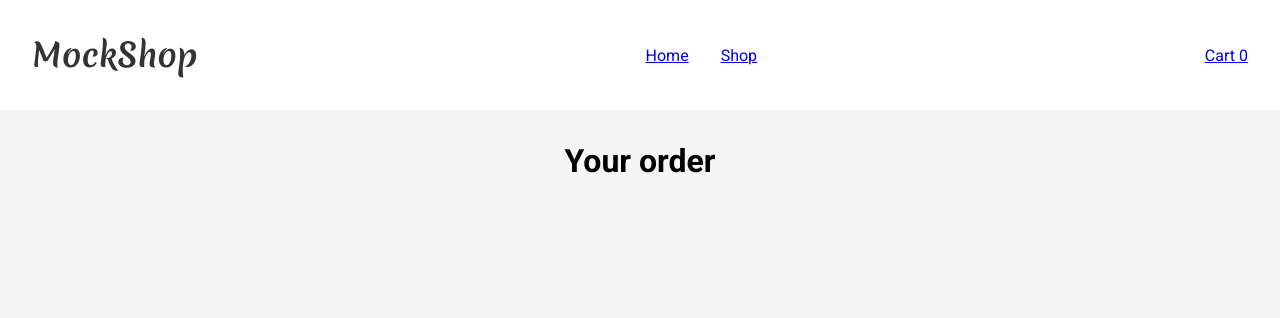
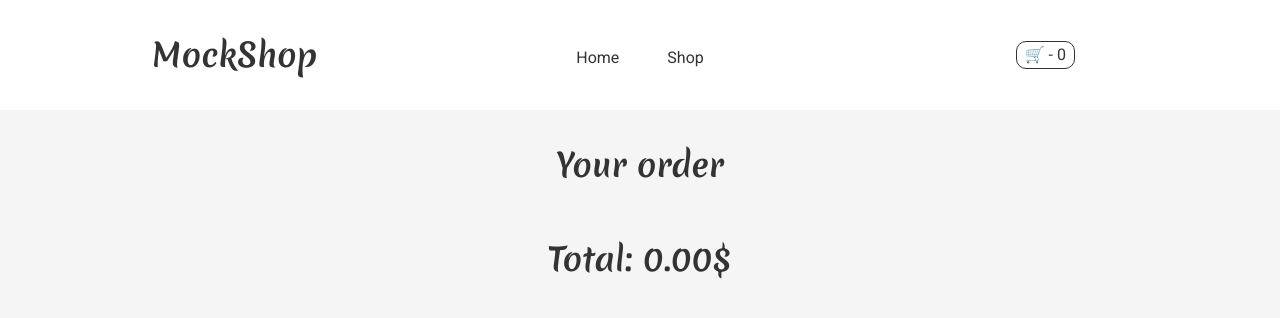
Before and after one commit to ViacheslavHirshev/Shopping-cart, a React (Vite) app: page /cart in a window 1280 px wide. Shown: the top 318 px of the page. Built offline with nearby package versions, Linux system fonts and the light colour scheme; no server answers; a web font is replaced by a local one.

Commit message:
Updated components and styles Changed rating display to stars Changed cart items layout and other styles Item count can be changed on cart-page now

```diff
--- a/package.json
+++ b/package.json
@@ -12,7 +12,8 @@
   "dependencies": {
     "react": "^19.0.0",
     "react-dom": "^19.0.0",
-    "react-router-dom": "^7.6.0"
+    "react-router-dom": "^7.6.0",
+    "react-toastify": "^11.0.5"
   },
   "devDependencies": {
     "@eslint/js": "^9.21.0",
--- a/src/App.tsx
+++ b/src/App.tsx
@@ -4,6 +4,7 @@ import { Outlet } from "react-router-dom"
 import { Item, CartItem } from "./types.ts"
 import { getData } from "./utils.ts"
 import { ItemContext } from "./context.ts"
+import { ToastContainer } from "react-toastify"
 
 
 function App()
@@ -27,14 +28,33 @@ function App()
     setCartItems([...cartItems, { id: itemId, count }]);
   }
 
+  function handleCountIncrement(id: number): void
+  {
+    setCartItems(prevItems => prevItems.map(item =>
+      item.id === id
+        ? { ...item, count: item.count + 1 }
+        : item
+    ))
+  }
+
+  function handleCountDecrement(id: number): void
+  {
+    setCartItems(prevItems => prevItems.map(item =>
+      item.id === id
+        ? { ...item, count: item.count - 1 }
+        : item
+    ))
+  }
+
   return (
     <>
-      <ItemContext.Provider value={{ items, cartItems, addItemInCartById }}>
+      <ItemContext.Provider value={{ items, cartItems, handleCountIncrement, handleCountDecrement, addItemInCartById }}>
         <NavBar />
         <main>
           <Outlet />
         </main>
       </ItemContext.Provider>
+      <ToastContainer />
     </>
   );
 }
--- a/src/Components/CartPage.tsx
+++ b/src/Components/CartPage.tsx
@@ -3,11 +3,34 @@ import { ItemContext } from "../context.ts";
 
 function CartPage()
 {
-    const { items, cartItems } = useContext(ItemContext);
+    const { items, cartItems, handleCountIncrement, handleCountDecrement } = useContext(ItemContext);
+
+    function increaseCartItemCount(id: number): void
+    {
+        const cartItem = cartItems.find(item => item.id === id);
+
+        if (!cartItem || cartItem.count >= 10)
+            return;
+
+        handleCountIncrement(id);
+    }
+
+    function decreaseCartItemCount(id: number): void
+    {
+        const cartItem = cartItems.find(item => item.id === id);
+
+        if (!cartItem || cartItem.count <= 1)
+            return;
+
+        handleCountDecrement(id);
+    }
 
     function handleTitle(title: string): string
     {
-        return title.slice(0, 15).padEnd(18, ".");
+        if (title.length > 28)
+            return title.slice(0, 25).padEnd(28, ".");
+
+        return title;
     }
 
     function handlePrice(price: number, count: number): string
@@ -15,11 +38,32 @@ function CartPage()
         return (price * count).toFixed(2);
     }
 
+    function calculateTotalPrice(): string
+    {
+        let totalPrice = 0;
+
+        if (cartItems.length === 0)
+            return "0.00$";
+
+        for (const cartItem of cartItems)
+        {
+            const item = items.find(item => item.id === cartItem.id);
+
+            if (item)
+            {
+                totalPrice += item.price * cartItem.count;
+            }
+        }
+
+        return totalPrice.toFixed(2) + "$";
+    }
+
     return (
         <div className="cart-page">
             <h2>Your order</h2>
             <div className="cart-items">
-                {cartItems.map(cartItem =>
+                {
+                    cartItems.map(cartItem =>
                     {
                         const item = items.find(item => item.id === cartItem.id);
                         if (!item) return null;
@@ -28,11 +72,31 @@ function CartPage()
                             <div className="cart-item" key={item.id}>
                                 <img src={item.image} alt="Item" />
                                 <h3>{handleTitle(item.title)}</h3>
-                            <p className="cart-item-price">Price: <span>{handlePrice(item.price, cartItem.count)}$</span></p>
-                            <p className="cart-item-count">Count: <span>{cartItem.count}</span></p>
+                                <span className="cart-item-price">
+                                    Price: <span>{handlePrice(item.price, cartItem.count)}$</span>
+                                </span>
+                                <span className="cart-item-count">
+                                    Count:
+                                    <span onClick={() => decreaseCartItemCount(item.id)}>
+                                        -
+                                    </span>
+
+                                    {cartItem.count}
+
+                                    <span onClick={() => increaseCartItemCount(item.id)}>
+                                        +
+                                    </span>
+                                </span>
+                                <span className="remove-icon">
+                                    🗑️
+                                </span>
                             </div>
                         );
-                })}
+                    })
+                }
+            </div>
+            <div className="cart-total">
+                <h2>Total: {calculateTotalPrice()}</h2>
             </div>
         </div>
     );
--- a/src/Components/NavBar.tsx
+++ b/src/Components/NavBar.tsx
@@ -1,4 +1,4 @@
-import { Link } from "react-router-dom";
+import { NavLink } from "react-router-dom";
 import { ItemContext } from "../context.ts";
 import { useContext } from "react";
 
@@ -10,11 +10,11 @@ function NavBar()
     return (
         <nav className="navbar">
             <h1>MockShop</h1>
-            <div className="links">
-                <div><Link to="home">Home</Link></div>
-                <div><Link to="shop">Shop</Link></div>
-            </div>
-            <div><Link to="cart">Cart {cartCount}</Link></div>
+            <ul>
+                <li ><NavLink to="home" className={({ isActive }) => isActive ? "active" : ""}>Home</NavLink></li>
+                <li><NavLink to="shop" className={({ isActive }) => isActive ? "active" : ""}>Shop</NavLink></li>
+            </ul>
+            <div><NavLink to="cart" className={({ isActive }) => isActive ? "active" : ""}>🛒 - {cartCount}</NavLink></div>
         </nav>
     );
 }
--- a/src/Components/ShopPage.tsx
+++ b/src/Components/ShopPage.tsx
@@ -6,18 +6,31 @@ function ShopPage()
 {
     const { items } = useContext(ItemContext);
 
+    function handleTitle(title: string): string
+    {
+        if (title.length > 45)
+            return title.slice(0, 42).padEnd(45, ".");
+
+        return title;
+    }
+
     return (
+        <>
+            <h2>Our products</h2>
             <div className="shop-page">
-            {items.map(item =>
+                {
+                    items.map(item =>
                         <ItemCard
                             id={item.id}
                             key={item.id}
-                    title={item.title}
+                            title={handleTitle(item.title)}
                             image={item.image}
                             price={item.price}
                             rating={item.rating}
-                />)}
+                        />)
+                }
             </div>
+        </>
     );
 }
 
--- /dev/null
+++ b/src/Components/StarRating.tsx
@@ -0,0 +1,38 @@
+interface StarRatingProps
+{
+    rating: number;
+    maxStars?: number;
+}
+
+function StarRating({ rating, maxStars = 5 }: StarRatingProps)
+{
+    const fullStars = Math.floor(rating);
+    const hasHalfStar = (rating % 1) >= 0.5;
+    const emptyStars = maxStars - fullStars - (hasHalfStar ? 1 : 0);
+
+    return (
+        <div style={{ color: "#f5c518", fontSize: "1.5rem", userSelect: "none" }}>
+            {
+                Array(fullStars).fill("★").map((star, index) => (
+                    <span key={"full" + index}>
+                        {star}
+                    </span>
+                ))
+            }
+            {
+                hasHalfStar && (
+                    <span key="half">☆</span>
+                )
+            }
+            {
+                Array(emptyStars).fill("☆").map((star, index) => (
+                    <span key={"empty" + index}>
+                        {star}
+                    </span>
+                ))
+            }
+        </div>
+    );
+}
+
+export default StarRating;
--- a/src/context.ts
+++ b/src/context.ts
@@ -5,6 +5,8 @@ export const ItemContext = createContext<ItemContextType>(
     {
         items: [],
         cartItems: [],
+        handleCountIncrement: () => { },
+        handleCountDecrement: () => { },
         addItemInCartById: () => { },
     }
 );
--- a/src/index.css
+++ b/src/index.css
@@ -18,6 +18,14 @@ h1 {
     color: #333;
 }
 
+main h2 {
+    font-family: "Merienda", cursive;
+    font-size: 2rem;
+    color: #333;
+    width: fit-content;
+    margin: 2rem auto;
+}
+
 .navbar {
     width: 100vw;
     background-color: white;
@@ -25,24 +33,42 @@ h1 {
     position: sticky;
     top: 0;
 
-    display: flex;
-    justify-content: space-between;
+    display: grid;
+    grid-template-columns: repeat(3, 1fr);
+    justify-items: center;
     align-items: center;
 }
 
-.navbar .links {
+.navbar ul {
     list-style: none;
     display: flex;
-    gap: 2rem;
+    gap: 3rem;
+}
+
+.navbar ul li {
+    font-size: 1.5rem;
+    color: #333;
+}
+
+.navbar a {
+    text-decoration: none;
+    color: #333;
+}
+
+.navbar .active {
+    border: 1px solid #333;
+    padding: 0.2rem 0.5rem;
+    border-radius: 10px;
 }
 
 .shop-page {
-    display: grid;
+    padding: 2rem;
     max-width: 1440px;
     margin: 0 auto;
-    grid-template: repeat(auto-fit, 350px) / repeat(auto-fit, 250px);
-    grid-auto-columns: 250px;
-    grid-auto-rows: 350px;
+
+    display: grid;
+    grid-template-columns: repeat(auto-fit, minmax(180px, 1fr));
+    grid-auto-rows: minmax(300px, 1fr);
     justify-content: center;
     gap: 30px;
 }
@@ -50,6 +76,7 @@ h1 {
 .item-card {
     background-color: white;
     padding: 10px;
+    border-radius: 20px;
 
     display: flex;
     flex-direction: column;
@@ -62,8 +89,41 @@ h1 {
     height: 100px;
 }
 
+.item-card div {
+    display: flex;
+    gap: 1.5rem;
+    align-items: center;
+}
+
+.item-card-count span {
+    user-select: none;
+    color: #333;
+    cursor: pointer;
+    padding: 0.2rem 1rem;
+    font-size: 1.5rem;
+}
+
+.item-card-count span:hover {
+    color: red;
+}
+
+.item-card button {
+    background-color: white;
+    color: #333;
+    border: 1px solid #333;
+    border-radius: 5px;
+    cursor: pointer;
+    padding: 0.2rem 1rem;
+    font-size: 1.2rem;
+}
+
+.item-card button:hover {
+    background-color: #333;
+    color: white;
+}
+
 .cart-page {
-    max-width: 1440px;
+    max-width: 1024px;
     margin: 0 auto;
 }
 
@@ -75,7 +135,7 @@ h1 {
 }
 
 .cart-items {
-    padding: 3rem;
+    padding: 0.5rem 3rem;
     display: flex;
     flex-direction: column;
     gap: 30px;
@@ -83,10 +143,23 @@ h1 {
 
 .cart-item {
     padding: 1rem;
-    display: flex;
-    justify-content: space-between;
+    border-bottom: 1px solid #ccc;
+
+    display: grid;
+    grid-template-columns: repeat(4, 1fr) 0.5fr;
+    justify-items: center;
     align-items: center;
-    border-bottom: 1px solid #ccc;
+}
+
+.cart-item .remove-icon {
+    justify-self: right;
+    cursor: pointer;
+    user-select: none;
+}
+
+.cart-item h3 {
+    display: inline;
+    justify-self: left;
 }
 
 .cart-item img {
@@ -94,14 +167,23 @@ h1 {
     height: 50px;
 }
 
-.cart-item-price {
+.cart-item-price,
+.cart-item-count {
     display: flex;
     min-width: 8rem;
     justify-content: space-between;
+    align-items: center;
+
+    justify-self: right;
 }
 
-.cart-item-count {
-    display: flex;
-    justify-content: space-between;
-    min-width: 5rem;
+.cart-item-count span {
+    user-select: none;
+    color: #333;
+    cursor: pointer;
+    font-size: 1.5rem;
 }
+
+.cart-item-count span:hover {
+    color: red;
+}
--- a/src/types.ts
+++ b/src/types.ts
@@ -22,5 +22,7 @@ export interface ItemContextType
 {
     items: Item[];
     cartItems: CartItem[];
+    handleCountIncrement: (id: number) => void;
+    handleCountDecrement: (id: number) => void;
     addItemInCartById: (itemId: number, count: number) => void;
 }
```
Also changed, not shown: src/Components/ItemCard.tsx (+20 -9 lines), 1 other file (tests, documents, lock files or other folders). Lines whose indentation alone changed are shown as unchanged.
